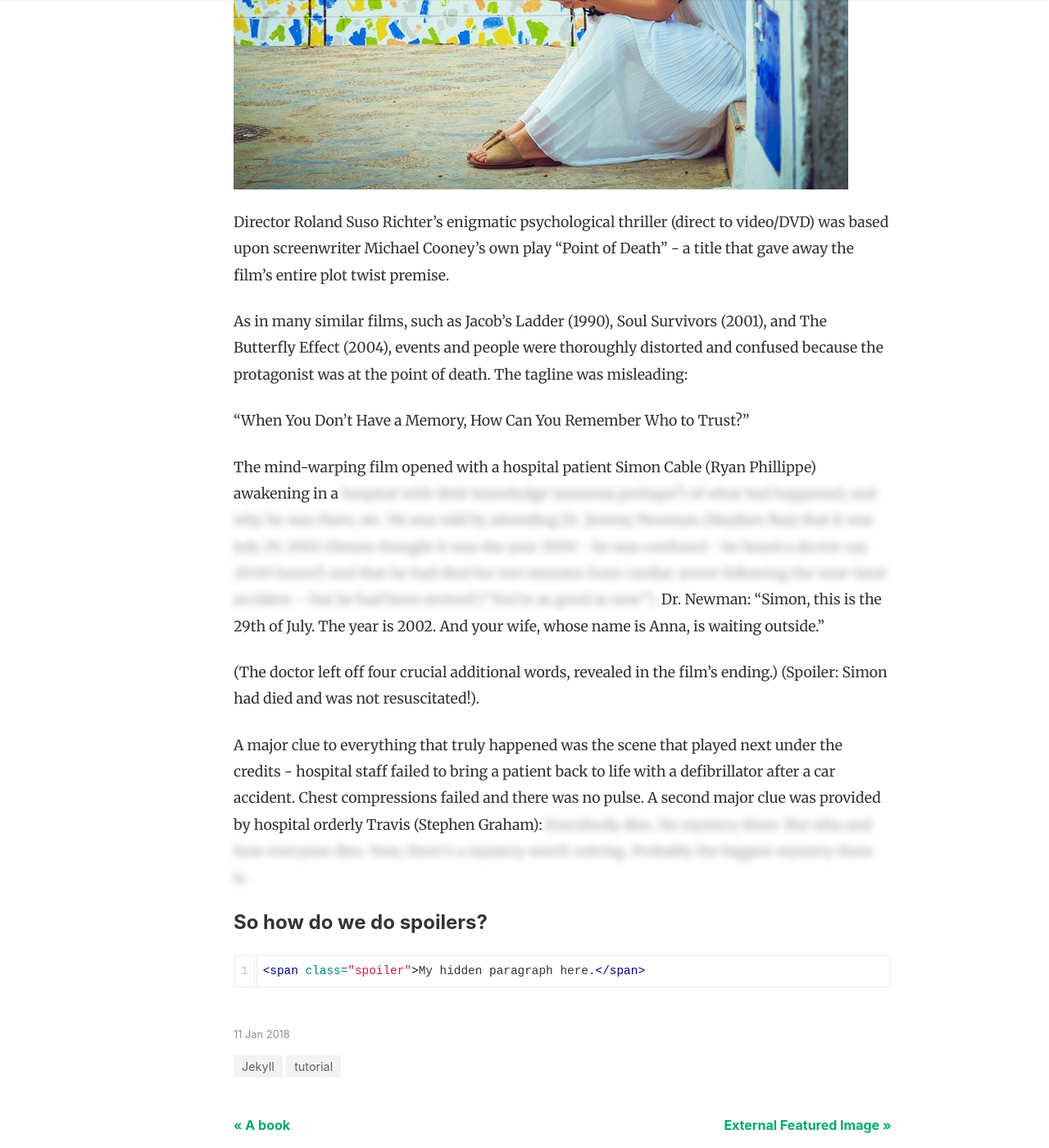
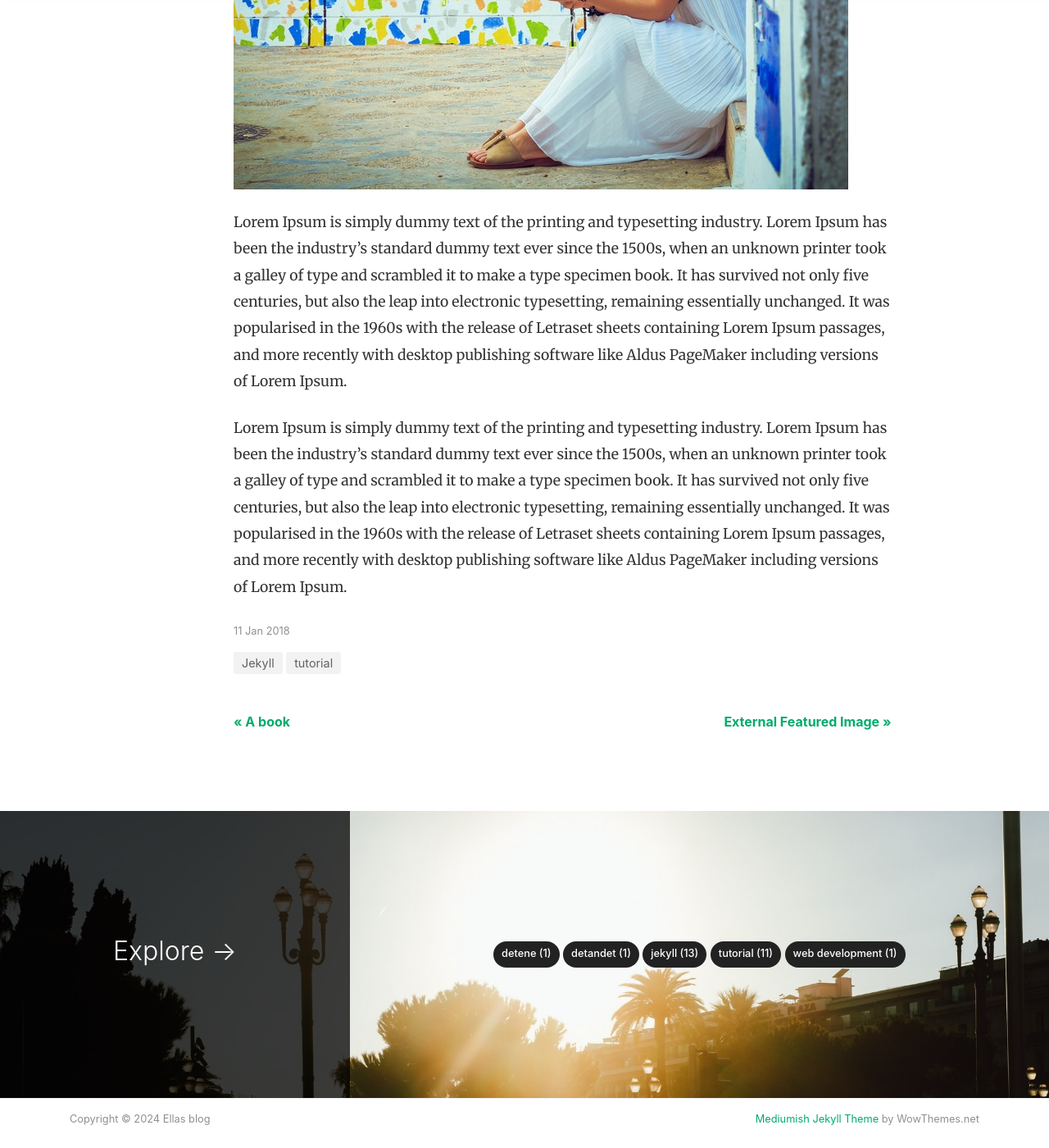
Before and after one commit to ella-dahl/blog, a Jekyll site: the page built from _posts/2018-01-11-quick-start-guide.md, in a window 1280 px wide and 1400 px high, scrolled down 684 px. Shown: the whole window at 82% size. Built offline with Jekyll 4.4.1, drawn with Linux system fonts in a browser that asks for light colours; nearby versions of some CDN libraries; comment, search, counter and statistics services are not loaded; some of the changed text lies outside the part shown.

Commit message:
Update 2018-01-11-quick-start-guide.md

````diff
--- a/_posts/2018-01-11-quick-start-guide.md
+++ b/_posts/2018-01-11-quick-start-guide.md
@@ -1,27 +1,13 @@
 ---
 layout: post
-title:  "Let's test spoilers"
-author: sal
+title:  "Something else"
+author: ella
 categories: [ Jekyll, tutorial ]
 image: assets/images/12.jpg
 featured: true
 hidden: true
 ---
 
-Director Roland Suso Richter's enigmatic psychological thriller (direct to video/DVD) was based upon screenwriter Michael Cooney's own play "Point of Death" - a title that gave away the film's entire plot twist premise.
+Lorem Ipsum is simply dummy text of the printing and typesetting industry. Lorem Ipsum has been the industry's standard dummy text ever since the 1500s, when an unknown printer took a galley of type and scrambled it to make a type specimen book. It has survived not only five centuries, but also the leap into electronic typesetting, remaining essentially unchanged. It was popularised in the 1960s with the release of Letraset sheets containing Lorem Ipsum passages, and more recently with desktop publishing software like Aldus PageMaker including versions of Lorem Ipsum.
 
-As in many similar films, such as Jacob's Ladder (1990), Soul Survivors (2001), and The Butterfly Effect (2004), events and people were thoroughly distorted and confused because the protagonist was at the point of death. The tagline was misleading:
-
-"When You Don't Have a Memory, How Can You Remember Who to Trust?"
-
-The mind-warping film opened with a hospital patient Simon Cable (Ryan Phillippe) awakening in a <span class="spoiler"> hospital with little knowledge (amnesia perhaps?) of what had happened, and why he was there, etc. He was told by attending Dr. Jeremy Newman (Stephen Rea) that it was July 29, 2002 (Simon thought it was the year 2000 - he was confused - he heard a doctor say 20:00 hours!) and that he had died for two minutes from cardiac arrest following the near-fatal accident -- but he had been revived ("You're as good as new").</span> Dr. Newman: "Simon, this is the 29th of July. The year is 2002. And your wife, whose name is Anna, is waiting outside."
-
-(The doctor left off four crucial additional words, revealed in the film's ending.) (Spoiler: Simon had died and was not resuscitated!).
-
-A major clue to everything that truly happened was the scene that played next under the credits - hospital staff failed to bring a patient back to life with a defibrillator after a car accident. Chest compressions failed and there was no pulse. A second major clue was provided by hospital orderly Travis (Stephen Graham): <span class="spoiler">Everybody dies. No mystery there. But why and how everyone dies. Now, there's a mystery worth solving. Probably the biggest mystery there is.</span>
-
-#### So how do we do spoilers?
-
-```html
-<span class="spoiler">My hidden paragraph here.</span>
-```
+Lorem Ipsum is simply dummy text of the printing and typesetting industry. Lorem Ipsum has been the industry's standard dummy text ever since the 1500s, when an unknown printer took a galley of type and scrambled it to make a type specimen book. It has survived not only five centuries, but also the leap into electronic typesetting, remaining essentially unchanged. It was popularised in the 1960s with the release of Letraset sheets containing Lorem Ipsum passages, and more recently with desktop publishing software like Aldus PageMaker including versions of Lorem Ipsum.
````
